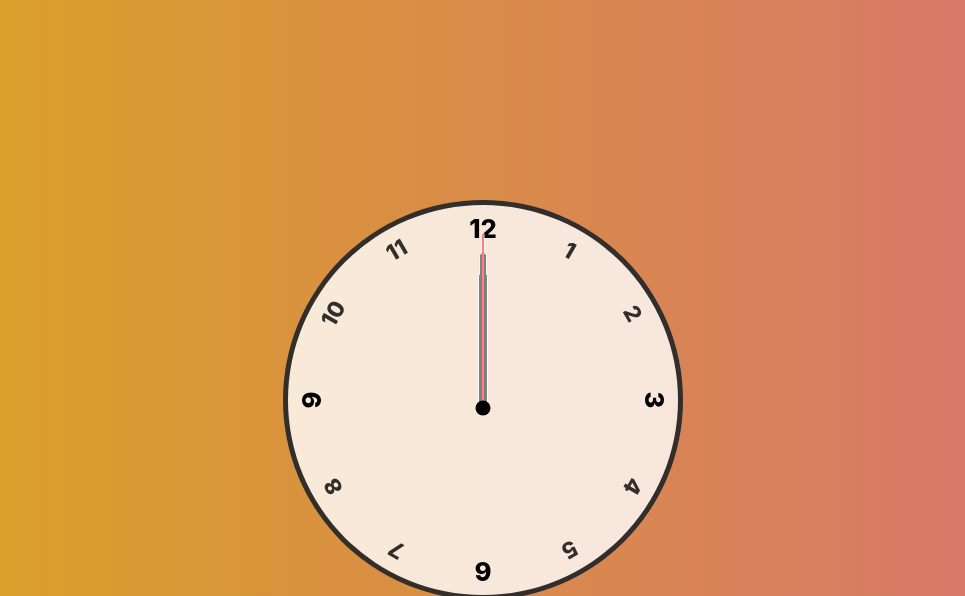
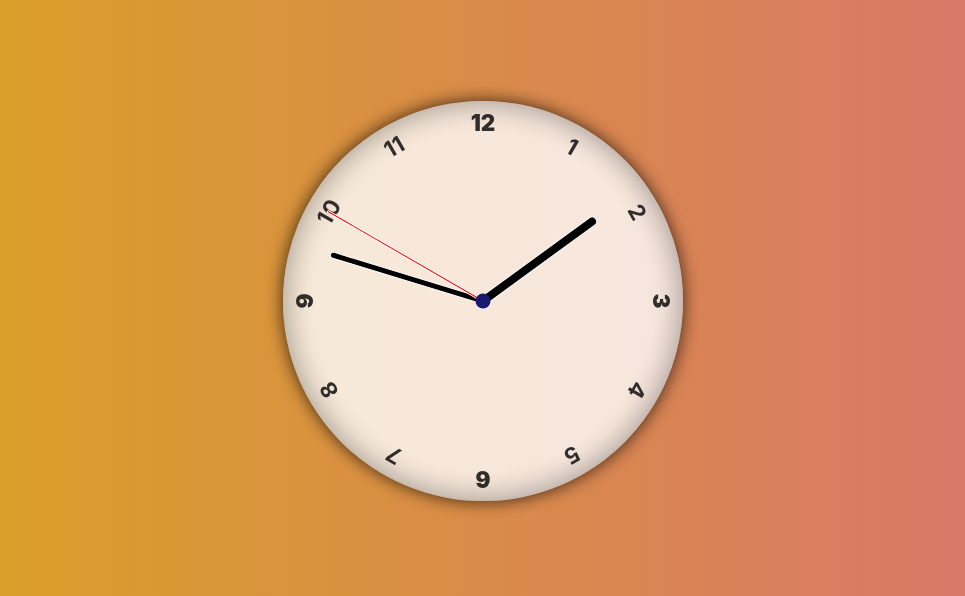
Before and after one commit to charlesmartinreed/what-time-is-now, a plain HTML site: page index.html in a window 1280 px wide. Shown: the top 596 px of the page, without its empty margins (157-1122 px from the left). Drawn offline with Linux system fonts and the light colour scheme.

Commit message:
Add clock functionality in script.js.

```diff
--- a/index.html
+++ b/index.html
@@ -5,15 +5,14 @@
     <meta name="viewport" content="width=device-width, initial-scale=1.0" />
     <meta http-equiv="X-UA-Compatible" content="ie=edge" />
     <link rel="stylesheet" href="styles.css" />
-    <script src="script.js"></script>
     <title>What Time Is Now?</title>
   </head>
   <body>
     <div class="clock">
       <!-- hands -->
-      <div class="clock-hand hand-hour"></div>
-      <div class="clock-hand hand-minute"></div>
-      <div class="clock-hand hand-second"></div>
+      <div class="clock-hand hand-hour" data-hour-hand></div>
+      <div class="clock-hand hand-minute" data-minute-hand></div>
+      <div class="clock-hand hand-second" data-second-hand></div>
 
       <!-- numbers -->
       <div class="clock-number clock-number1">1</div>
@@ -29,5 +28,8 @@
       <div class="clock-number clock-number11">11</div>
       <div class="clock-number clock-number12">12</div>
     </div>
+
+    <h1 class="timezone-display">Mountain Time</h1>
+    <script src="script.js"></script>
   </body>
 </html>
--- a/script.js
+++ b/script.js
@@ -0,0 +1,42 @@
+// clock hand values
+const secondHand = document.querySelector("[data-second-hand]");
+const minuteHand = document.querySelector("[data-minute-hand]");
+const hourHand = document.querySelector("[data-hour-hand]");
+const hours = document.querySelectorAll(".clock-number");
+
+const setClock = () => {
+  const currentDate = new Date();
+
+  const secondsRatio = currentDate.getSeconds() / 60;
+  //   using seconds to make the minute/hour hand slide gradually
+
+  const minutesRatio = (secondsRatio + currentDate.getMinutes()) / 60;
+
+  const hoursRatio = (minutesRatio + currentDate.getHours()) / 12;
+
+  //   update the UI
+  hours.forEach(hour => {
+    if (hour.textContent === String(currentDate.getHours() - 12)) {
+      //   hour.classList.add("currentHour");
+      hour.style.setProperty("color", "midnightBlue");
+      hour.style.setProperty("font-size", "2rem");
+    }
+  });
+
+  setRotation(secondHand, secondsRatio);
+  setRotation(minuteHand, minutesRatio);
+  setRotation(hourHand, hoursRatio);
+};
+
+const setRotation = (element, rotationRatio) => {
+  element.style.setProperty("--rotation", rotationRatio * 360);
+};
+
+const main = () => {
+  setClock();
+  setInterval(setClock, 1000);
+};
+
+window.addEventListener("DOMContentLoaded", () => {
+  main();
+});
--- a/styles.css
+++ b/styles.css
@@ -17,7 +17,8 @@ body {
   width: 100vw;
 
   display: flex;
-  justify-content: center;
+  flex-direction: column;
+  justify-content: space-evenly;
   align-items: center;
 }
 
@@ -26,23 +27,31 @@ body {
   height: 400px;
   background-color: rgba(255, 255, 255, 0.8);
   border-radius: 50%;
-  border: 5px solid rgba(0, 0, 0, 0.8);
+  /* border: 4px solid rgba(0, 0, 0, 0.4); */
   position: relative;
+  box-shadow: 2px 2px 16px rgba(0, 0, 0, 0.4), -2px -2px 16px rgba(0, 0, 0, 0.4),
+    inset 2px 2px 30px rgba(0, 0, 0, 0.2),
+    inset -2px -2px 30px rgba(0, 0, 0, 0.2);
 }
 
 .clock::after {
   content: "";
   position: absolute;
-  background-color: black;
+  background-color: midnightblue;
   z-index: 100;
 
-  top: calc(50% + 0.5rem);
+  top: 50%;
   left: 50%;
   transform: translate(-50%, -50%);
 
   width: 15px;
   height: 15px;
   border-radius: 50%;
+}
+
+.timezone-display {
+  font-size: 5rem;
+  color: rgb(250, 206, 141);
 }
 
 .clock .clock-number {
@@ -52,7 +61,7 @@ body {
   width: 100%;
   height: 100%;
   font-size: 1.4rem;
-  font-weight: 800;
+  font-weight: 700;
 
   opacity: 0.8;
   padding: 0.5rem;
@@ -65,8 +74,7 @@ body {
 .clock .clock-number6,
 .clock .clock-number9,
 .clock .clock-number12 {
-  opacity: 1;
-  font-size: 1.6rem;
+  font-weight: 900;
 }
 
 .clock .clock-number1 {
@@ -119,7 +127,7 @@ body {
 .clock .clock-hand {
   --rotation: 0;
   position: absolute;
-  bottom: calc(50% - 0.5rem);
+  bottom: 50%;
   left: 50%;
   transform-origin: bottom;
 
```
